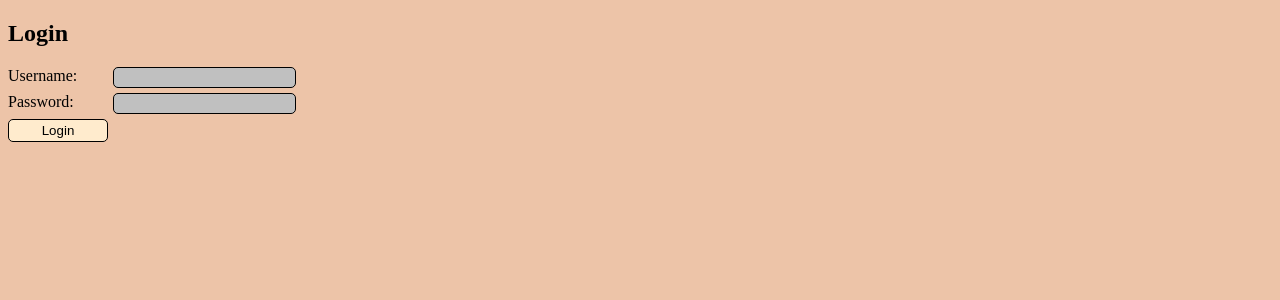
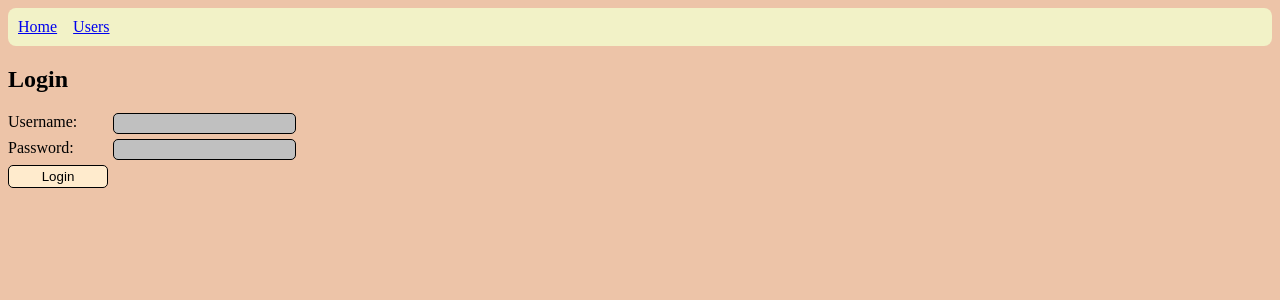
Before and after one commit to uN1K0Rn86/fullstack_osa7, a React (Vite) app in the folder bloglist-frontend/: page / in a window 1280 px wide. Shown: the top 300 px of the page. Built offline with nearby package versions, Linux system fonts and the light colour scheme; no server answers.

Commit message:
Part 7 Exercise 17

```diff
--- a/bloglist-frontend/src/App.jsx
+++ b/bloglist-frontend/src/App.jsx
@@ -2,11 +2,11 @@ import { useEffect, useRef } from "react"
 import { useDispatch, useSelector } from "react-redux"
 import { Routes, Route } from "react-router-dom"
 
+import NavBar from "./components/NavBar"
 import Togglable from "./components/Togglable"
 import BlogList from "./components/BlogList"
 import LoginForm from "./components/LoginForm"
 import AddBlogForm from "./components/AddBlogForm"
-import User from "./components/User"
 import Notification from "./components/Notification"
 import blogService from "./services/blogs"
 import UsersView from "./components/UsersView"
@@ -42,20 +42,16 @@ const App = () => {
   return (
     <div>
       <Notification />
-      {!user && <LoginForm />}
-      {user && (
-        <div>
-          <h2>Blogs</h2>
-          <User />
-          <br />
-        </div>
-      )}
+      <NavBar />
 
       <Routes>
-        {user && (
         <Route
           path='/'
           element={
+            user ? (
+              <div>
+                <h2>Blogs</h2>
+                <br />
                 <div>
                   <Togglable buttonLabel='Add New Blog' ref={formRef}>
                     <AddBlogForm formRef={formRef} />
@@ -63,9 +59,12 @@ const App = () => {
                   <br />
                   <BlogList username={user.username} />
                 </div>
+              </div>
+            ) : (
+              <LoginForm />
+            )
           }
         />
-        )}
         <Route path='/users' element={<UsersView />} />
         <Route path='/users/:id' element={<UserView />} />
         <Route path='/blogs/:id' element={<BlogView />} />
--- a/bloglist-frontend/src/components/BlogView.jsx
+++ b/bloglist-frontend/src/components/BlogView.jsx
@@ -28,6 +28,9 @@ const BlogView = () => {
         </button>
       </div>
       {blog.user && <div>Added by {blog.user.username}</div>}
+      <div>
+        <Link to='/'>Front page</Link>
+      </div>
     </div>
   )
 }
--- /dev/null
+++ b/bloglist-frontend/src/components/NavBar.jsx
@@ -0,0 +1,14 @@
+import { Link } from "react-router-dom"
+import User from "./User"
+
+const NavBar = () => {
+  return (
+    <div className='navBar'>
+      <Link to='/'>Home</Link>
+      <Link to='/users'>Users</Link>
+      <User />
+    </div>
+  )
+}
+
+export default NavBar
--- a/bloglist-frontend/src/components/User.jsx
+++ b/bloglist-frontend/src/components/User.jsx
@@ -23,7 +23,7 @@ const User = () => {
   }
 
   return (
-    <div>
+    <div style={{ display: "flex", flexDirection: "row", gap: "8px" }}>
       {user.name} logged in
       <form onSubmit={handleLogout}>
         <button type='submit'>Logout</button>
--- a/bloglist-frontend/src/index.css
+++ b/bloglist-frontend/src/index.css
@@ -60,6 +60,15 @@ input {
     transform 0.3s ease-out;
 }
 
+.navBar {
+  display: flex;
+  flex-direction: row;
+  gap: 1rem;
+  padding: 10px;
+  background-color: #f2f2c7;
+  border-radius: 8px;
+}
+
 .error {
   position: fixed;
   top: 20px;
```
Lines whose indentation alone changed are shown as unchanged.
